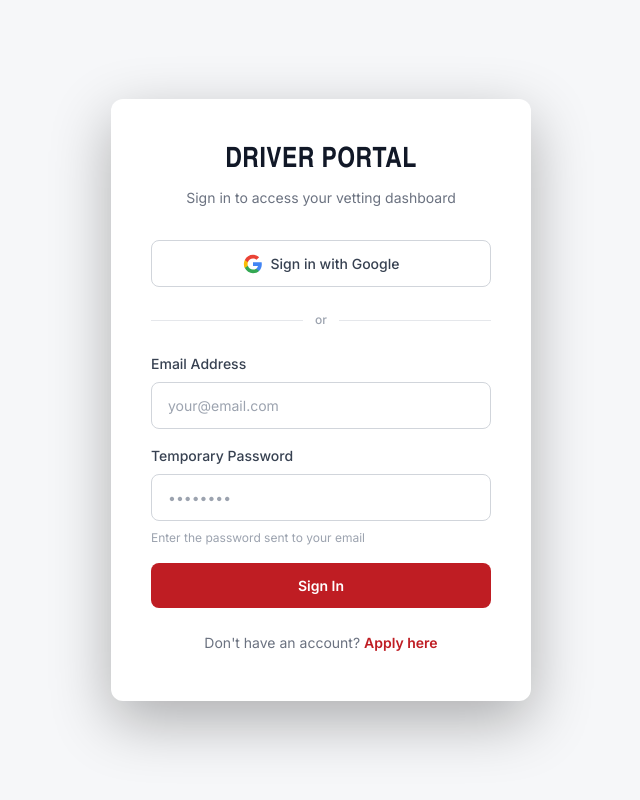
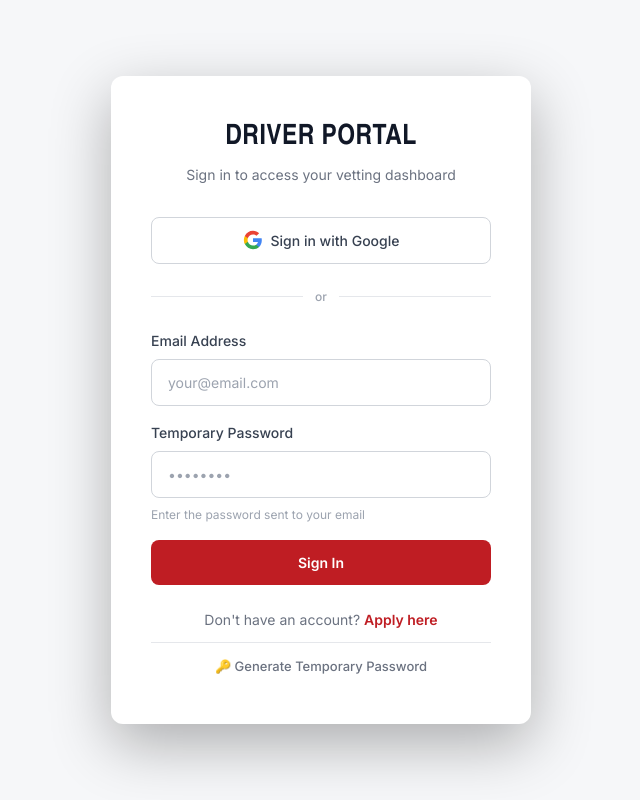
Before and after one commit to j-mazini/dhl-vetting-v2, a Next.js app: page /vetting/login in a window 1280 px wide. Shown: the whole page, without its empty margins (319-959 px from the left). Built offline with nearby package versions, Linux system fonts and the light colour scheme; no server answers.

Commit message:
Add admin button to generate temporary password from login page

```diff
--- a/src/components/vetting/DriverLogin.module.css
+++ b/src/components/vetting/DriverLogin.module.css
@@ -194,3 +194,22 @@
   opacity: 0.5;
   cursor: not-allowed;
 }
+
+.adminLink {
+  margin-top: 12px !important;
+  padding-top: 12px;
+  border-top: 1px solid #e5e7eb;
+}
+
+.adminButton {
+  color: #6b7280;
+  text-decoration: none;
+  font-weight: 500;
+  font-size: 13px;
+  transition: color 0.2s;
+}
+
+.adminButton:hover {
+  color: #bf1d23;
+  text-decoration: underline;
+}
--- a/src/components/vetting/DriverLogin.tsx
+++ b/src/components/vetting/DriverLogin.tsx
@@ -148,6 +148,11 @@ export function DriverLogin() {
               Apply here
             </a>
           </p>
+          <p className={styles.adminLink}>
+            <a href="/admin/first-access" className={styles.adminButton}>
+              🔑 Generate Temporary Password
+            </a>
+          </p>
         </div>
       </div>
 
```
